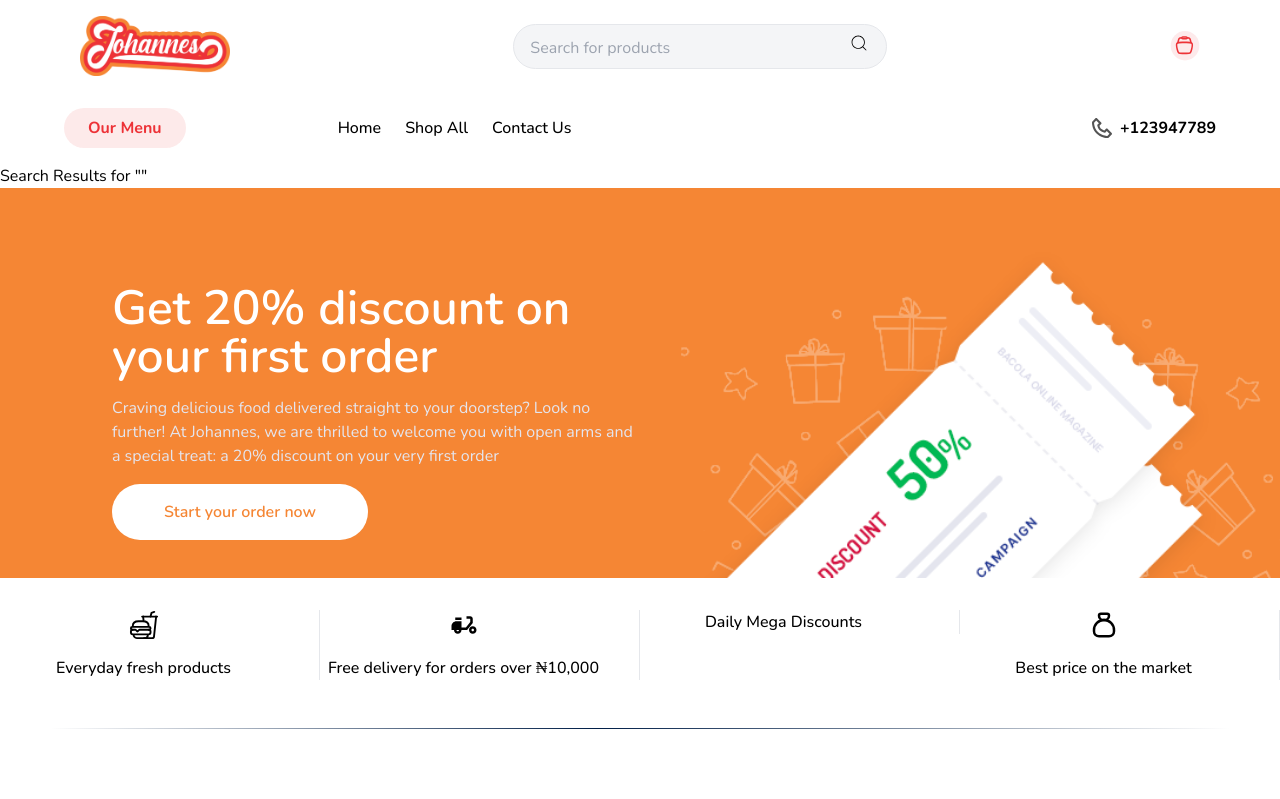
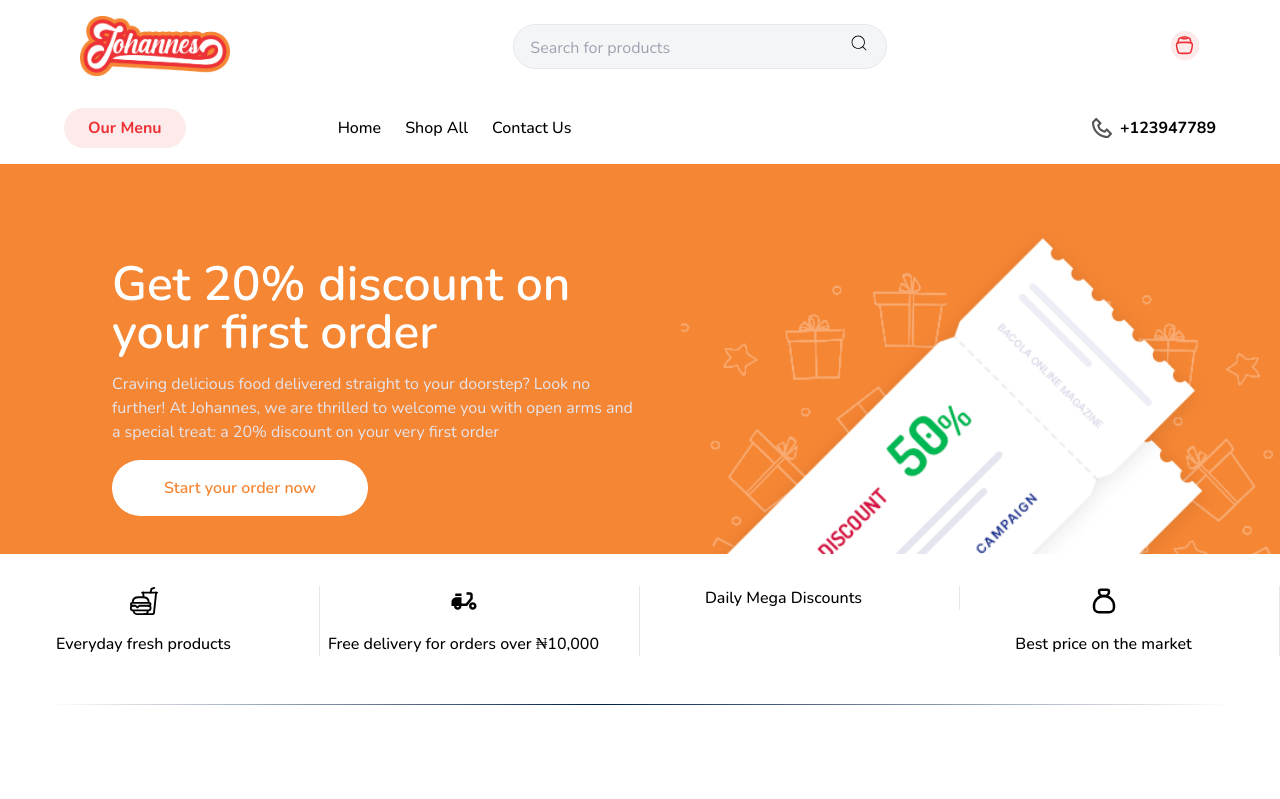
Before and after one commit to devDigipeng/johannes-web, a Next.js app: page /search in a window 1280 px wide. Shown: the top 799 px of the page. Built offline with nearby package versions, Linux system fonts and the light colour scheme.

Commit message:
Navigation

```diff
--- a/app/(client)/search/page.js
+++ b/app/(client)/search/page.js
@@ -9,7 +9,7 @@ const SearchResults = () => {
 
     return (
         <div>
-            <h1>Search Results for "{query}"</h1>
+            {/* <h1>Search Results for "{query}"</h1> */}
         </div>
     );
 };
```
